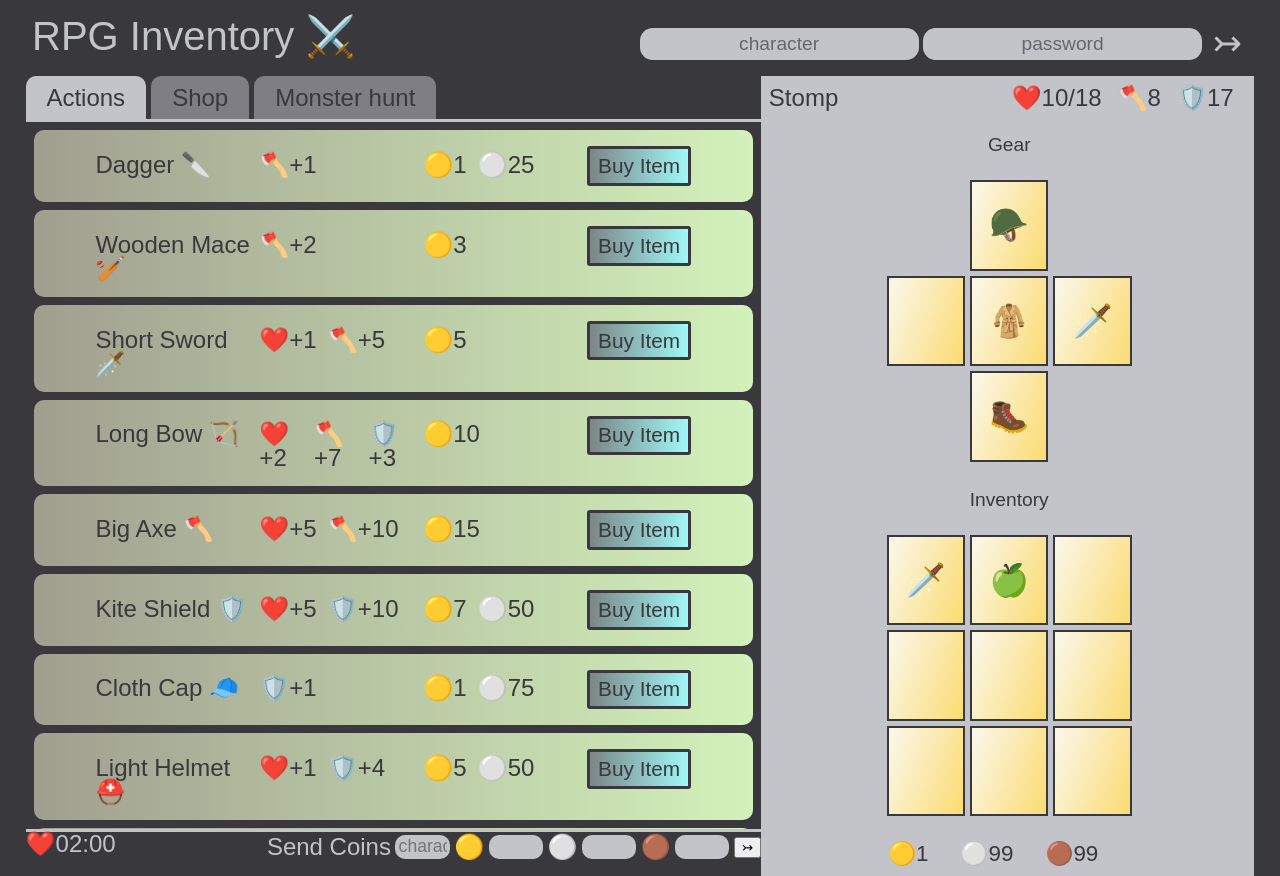
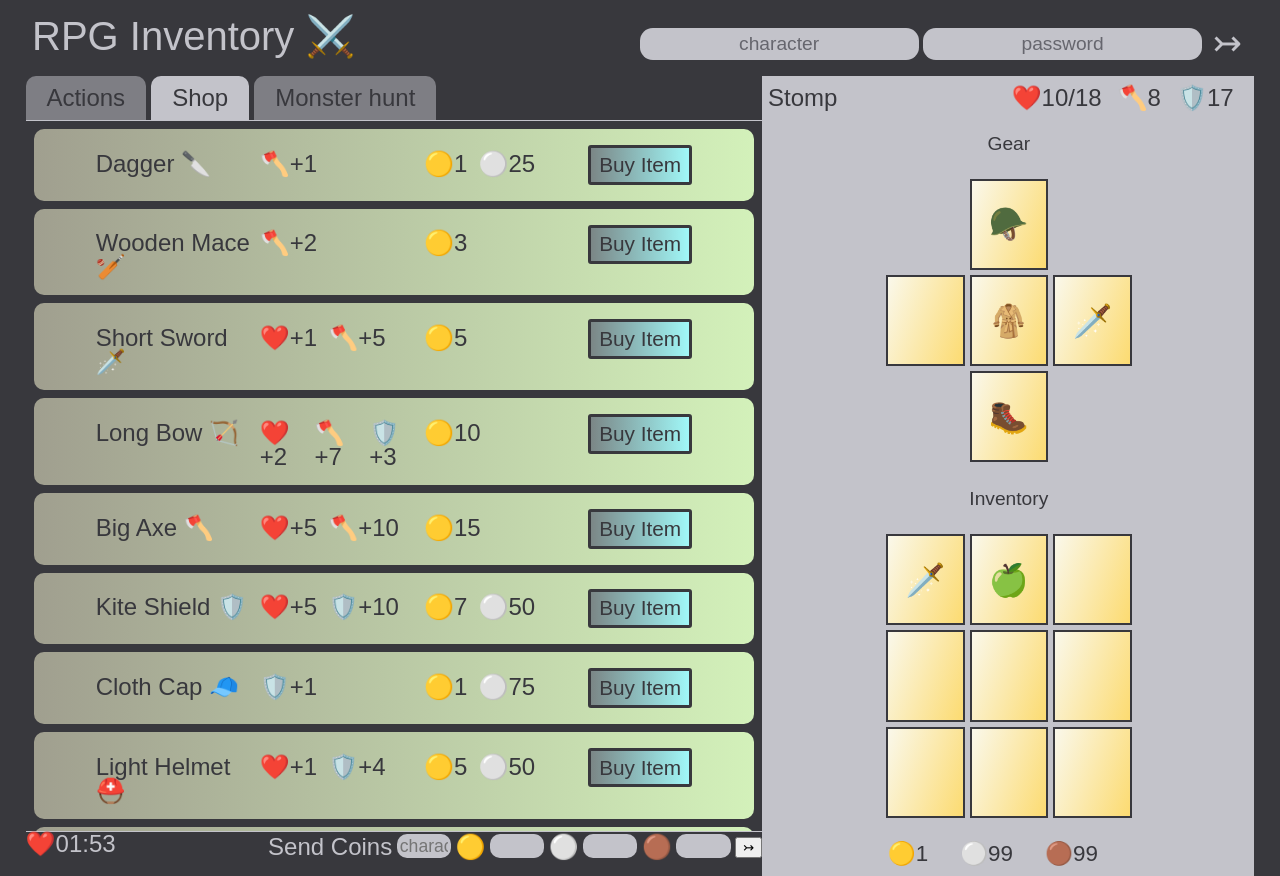
Before and after one commit to mojotron/rpg-inventory, a plain HTML site: page index.html in a window 1280 px wide. Both pictures are taken after a click on the button "Shop". Drawn offline with Linux system fonts and the light colour scheme; a web font is replaced by a local one.

Commit message:
Add hp regen interval and finish tab effects

```diff
--- a/css/main.css
+++ b/css/main.css
@@ -1,3 +1,6 @@
+@import url('https://fonts.googleapis.com/css2?family=Caesar+Dressing&family=UnifrakturCook:wght@700&display=swap');
+@import url('https://fonts.googleapis.com/css2?family=Tulpen+One&display=swap');
+
 /* @import url('https://fonts.googleapis.com/css2?family=Amarante&display=swap'); */
 @import url('https://fonts.googleapis.com/css2?family=Germania+One&display=swap');
 :root {
@@ -10,7 +13,7 @@ html {
   user-select: none;
 }
 body {
-  font-family: 'Germania One', sans-serif;
+  font-family: 'Caesar Dressing', sans-serif;
   color: var(--light-main-color);
   background-color: var(--dark-main-color);
 }
@@ -54,6 +57,7 @@ nav {
 .game-display {
   background-color: var(--light-main-color);
   color: var(--dark-main-color);
+  /* font-family: 'Tulpen One'; TODO */
   width: 96%;
   height: 100vh;
   margin: 0 auto;
@@ -61,7 +65,7 @@ nav {
   display: grid;
   grid-template-columns: 3fr 2fr;
   grid-template-rows: 0.25fr repeat(4, 1fr) 0.25fr;
-  grid-gap: 3px;
+  grid-gap: 1px;
 }
 /*row-start/column-start/row-end/column-end:*/
 /*Game column */
@@ -238,7 +242,7 @@ nav {
   top: 300px;
   width: 10rem;
   background-color: var(--dark-main-color);
-  border: 3px solid rgb(85, 74, 9);
+  border: 3px solid rgb(241, 94, 57);
   color: var(--light-main-color);
   border-radius: 5px;
 }
--- a/index.html
+++ b/index.html
@@ -42,7 +42,7 @@
           Actions
         </button>
         <button class="btn-tab" data-tab="shop">Shop</button>
-        <button class="btn-tab">Monster hunt</button>
+        <button class="btn-tab" data-tab="monster-hunt">Monster hunt</button>
       </div>
 
       <div class="game-actions-display"></div>
--- a/js/character_factory.js
+++ b/js/character_factory.js
@@ -153,6 +153,7 @@ const CharacterFactory = function (character, password) {
     }
     _removeBonus(item);
     _makeAction(`You removed ${item.emoji} ${item.title} from equipment`);
+    _hpCorrect();
     return item;
   };
 
@@ -160,6 +161,11 @@ const CharacterFactory = function (character, password) {
     const item = removeGear(slot);
     _earnCoins(item.value);
     _makeAction(`You sold ${item.emoji} ${item.title}`);
+  };
+
+  const heal = function () {
+    _hitPoints++;
+    _hpCorrect();
   };
 
   return {
@@ -189,6 +195,7 @@ const CharacterFactory = function (character, password) {
     removeGear,
     equipGear,
     sellGear,
+    heal,
   };
 };
 const stomp = CharacterFactory('Stomp', 111);
--- a/js/dynamicHTML.js
+++ b/js/dynamicHTML.js
@@ -90,8 +90,16 @@ const generalOptionBoxHTML = function (item) {
         <input class="character-target-name" type="text" placeholder="character name" />
         <button class="btn-character-option" data-option="send">Send</button>
     </form>
-    <button class="btn-character-option" data-option="sell">Sell</button>
+    ${
+      document
+        .querySelector('.btn-tab[data-tab="shop"]')
+        .classList.contains('btn-tab-active')
+        ? '<button class="btn-character-option" data-option="sell">Sell</button>'
+        : ''
+    }
+
   `;
+  //Only add sell option if character is in shop tab
 };
 
 const inventoryOptionsBoxHtml = function (item) {
--- a/js/main.js
+++ b/js/main.js
@@ -7,11 +7,10 @@ const gameApp = document.querySelector('.game-display');
 const loginCharName = document.querySelector('.login-user-character');
 const loginCharPass = document.querySelector('.login-user-password');
 const loginBtn = document.querySelector('.login-btn');
-const shopTab = document.querySelector('.btn-tab[data-tab="shop"]');
-const actionsTab = document.querySelector(`.btn-tab[data-tab="actions"]`);
 const mainDisplay = document.querySelector('.game-actions-display');
 const inventoryContainer = document.querySelector('.character-inventory-slots');
 const equipmentContainer = document.querySelector('.character-gear-slots');
+const hpTimer = document.querySelector('.hp-timer');
 
 const clearInputs = function (...inputs) {
   inputs.forEach(input => {
@@ -90,7 +89,7 @@ const actionElements = function () {
       newAction.style.background =
         'linear-gradient(-90deg, rgb(247, 115, 54), rgb(216, 202, 192)';
     newAction.innerHTML = actionHTML(action, i);
-    mainDisplay.insertAdjacentElement('beforeend', newAction);
+    mainDisplay.insertAdjacentElement('afterbegin', newAction);
   });
 };
 actionElements();
@@ -116,6 +115,7 @@ const invConsumeBtnHandler = function (spot) {
 const invEquipBtnHandler = function (spot) {
   curChar.equipGear(spot);
   removeBoxAndUpdateUI();
+  startHPRegeneration(120);
 };
 //Equipment option box handler
 const gearSellBtnHandler = function (slot) {
@@ -219,14 +219,7 @@ equipmentContainer.addEventListener('dblclick', function (e) {
 });
 //Event Listeners for section of the page
 loginBtn.addEventListener('click', loginCharacter);
-shopTab.addEventListener('click', shopItemElements);
-actionsTab.addEventListener('click', actionElements);
 mainDisplay.addEventListener('click', buyItemFromShop);
-////////////////
-////////////////
-////////////////
-// const tabsContainer = document.querySelector('.game-options-selector');
-
 //sending coins
 const sendGoldValue = document.querySelector('#send-coins-gold');
 const sendSilverValue = document.querySelector('#send-coins-silver');
@@ -254,3 +247,44 @@ sendCoinsBtn.addEventListener('click', function (e) {
   clearInputs(sendGoldValue, sendSilverValue, sendCopperValue, sendTo);
   updateCharacterUI();
 });
+
+//TABS
+const removeCssClass = function (selector, cssClass) {
+  document.querySelectorAll(selector).forEach(ele => {
+    ele.classList.remove(cssClass);
+  });
+};
+
+const tabs = document.querySelector('.game-options-selector');
+tabs.addEventListener('click', function (e) {
+  if (!e.target.classList.contains('btn-tab')) return;
+  removeCssClass('.btn-tab', 'btn-tab-active');
+  e.target.classList.add('btn-tab-active');
+  if (e.target.dataset.tab === 'actions') actionElements();
+  if (e.target.dataset.tab === 'shop') shopItemElements();
+  //TODO MONSTER HUNT TAB
+  if (e.target.dataset.tab === 'monster-hunt') mainDisplay.innerHTML = '';
+});
+
+//HP REGENERATION
+const startHPRegeneration = function (seconds) {
+  if (curChar.getHP() === curChar.getMaxHP()) return;
+  const tick = function () {
+    const min = `${Math.trunc(time / 60)}`.padStart(2, 0);
+    const sec = `${time % 60}`.padStart(2, 0);
+    hpTimer.textContent = `${min}:${sec}`;
+    if (time === 0) {
+      clearInterval(timer);
+      curChar.heal();
+      updateCharacterUI();
+      if (curChar.getHP() < curChar.getMaxHP()) startHPRegeneration(seconds);
+    }
+    time--;
+  };
+  let time = seconds;
+  tick();
+  const timer = setInterval(tick, 1000);
+  return timer;
+};
+
+startHPRegeneration(120);
```
